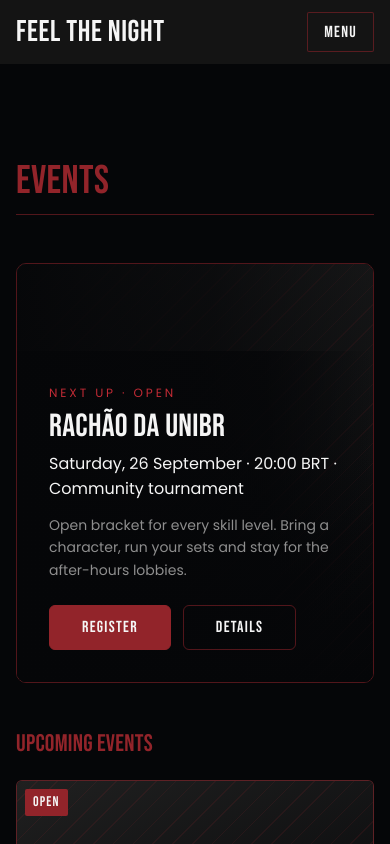
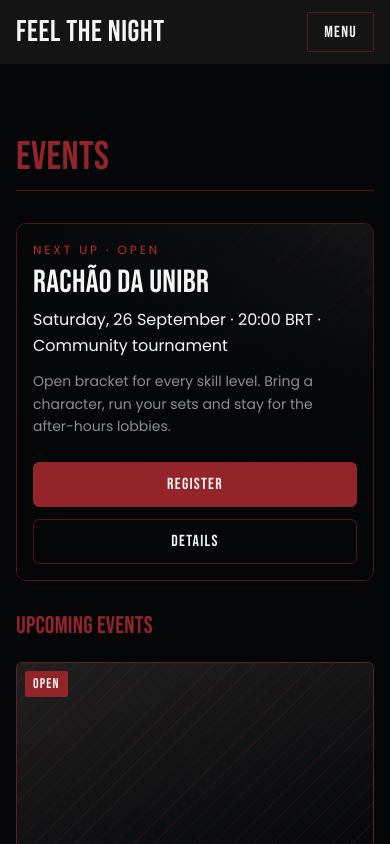
Before and after one commit to Feel-The-Night/Feel-The-Night-Frontend, a React (Vite) app: page /events in a window 390 px wide. Shown: the top 844 px of the page. Built offline with nearby package versions, Linux system fonts and the light colour scheme.

Commit message:
fix: polish events page composition

```diff
--- a/src/pages/Events/Events.module.css
+++ b/src/pages/Events/Events.module.css
@@ -241,14 +241,53 @@
     grid-template-columns: 1fr;
     gap: var(--space-8);
   }
+
+  .featured {
+    min-height: 340px;
+  }
+
+  .featuredBody {
+    width: 100%;
+    background-image: linear-gradient(
+      0deg,
+      rgba(5, 6, 8, 0.95) 45%,
+      transparent 100%
+    );
+  }
 }
 
-@media (max-width: 45rem) {
+@media (max-width: 48rem) {
+  .page {
+    gap: var(--space-8);
+    padding-block: var(--space-6) var(--space-12);
+  }
+
   .upcoming {
     grid-template-columns: 1fr;
+  }
+
+  .featured {
+    min-height: 280px;
+  }
+
+  .featuredBody {
+    padding: var(--space-4);
+  }
+
+  .actions {
+    flex-direction: column;
+  }
+
+  .primary,
+  .secondary {
+    width: 100%;
   }
 
   .pastRow {
     flex-wrap: wrap;
   }
+
+  .pastActions {
+    width: 100%;
+  }
 }
```
